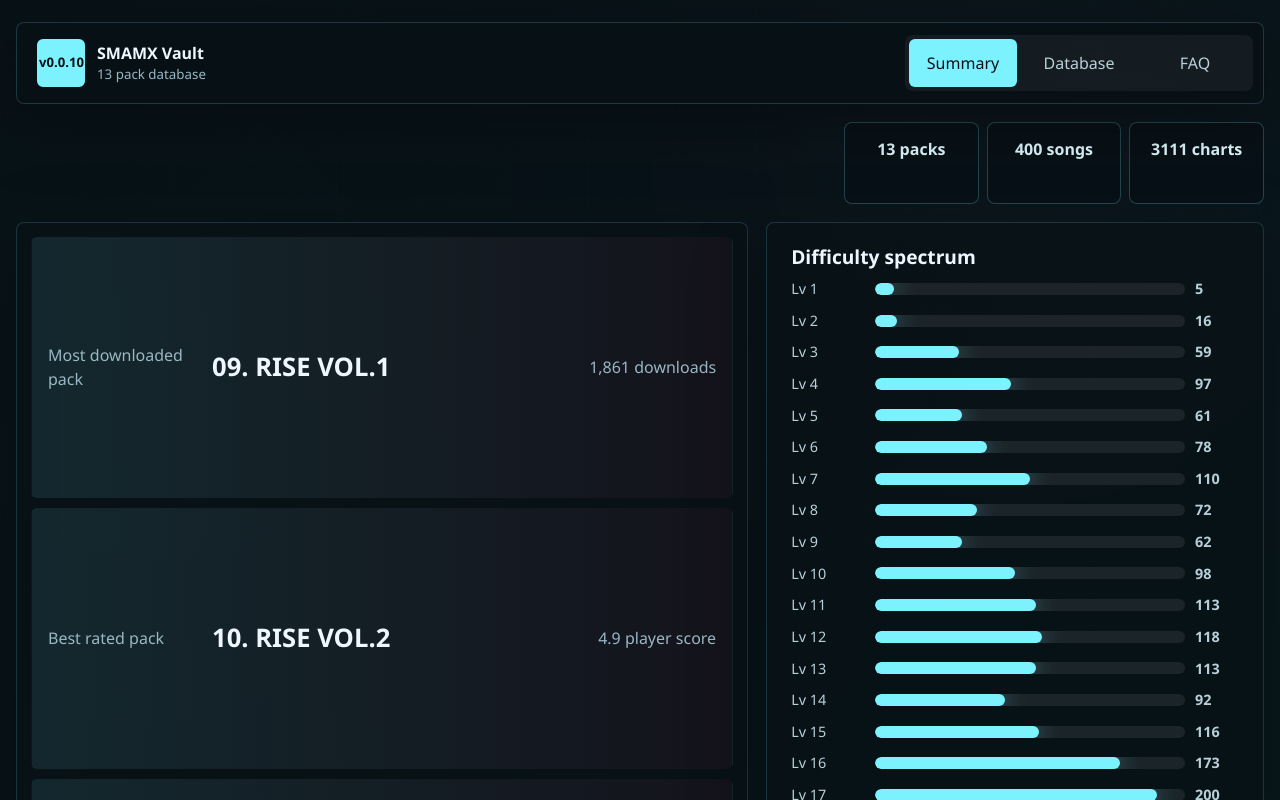
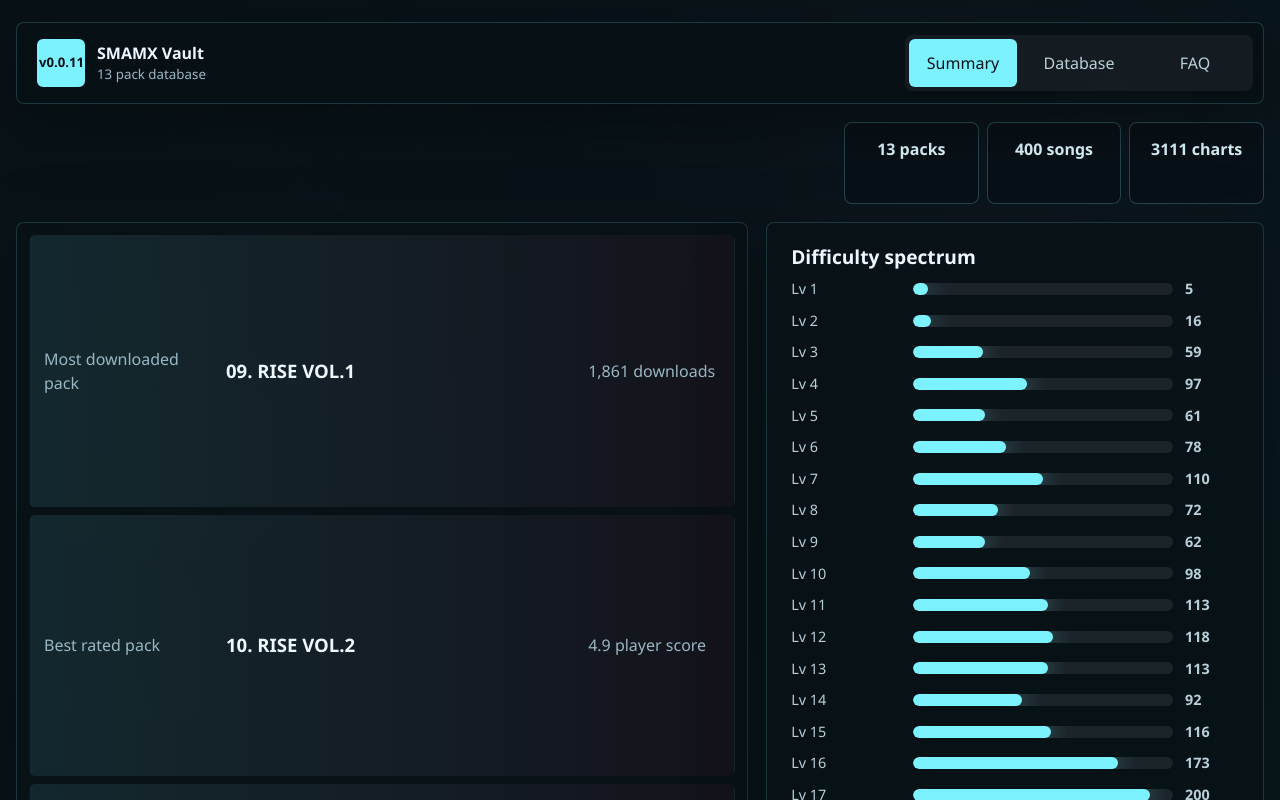
Before and after one commit to r3dthr33/sma-ziphub, a React (Vite) app: page / in a window 1280 px wide. Shown: the top 800 px of the page. Built offline with nearby package versions, Linux system fonts and the light colour scheme.

Commit message:
Compact summary cards and align spectra

```diff
--- a/src/App.tsx
+++ b/src/App.tsx
@@ -62,7 +62,7 @@ function App() {
       <header className="topbar">
         <button className="brand-lockup" onClick={() => setActiveSection("summary")} type="button">
           <span className="brand-mark">
-            <strong>v0.0.10</strong>
+            <strong>v0.0.11</strong>
           </span>
           <span>
             <strong>SMAMX Vault</strong>
--- a/src/styles.css
+++ b/src/styles.css
@@ -218,18 +218,18 @@ h2 {
 
 .metrics-ladder {
   display: grid;
-  gap: 10px;
-  padding: 14px;
+  gap: 8px;
+  padding: 12px;
 }
 
 .metric-row {
   display: grid;
-  grid-template-columns: 150px 1fr auto;
-  gap: 14px;
+  grid-template-columns: 170px minmax(0, 1fr) minmax(132px, auto);
+  gap: 12px;
   align-items: center;
   width: 100%;
-  min-height: 92px;
-  padding: 16px;
+  min-height: 62px;
+  padding: 12px 14px;
   border: 1px solid transparent;
   border-radius: 6px;
   background: linear-gradient(90deg, rgba(125, 242, 255, 0.1), rgba(255, 54, 125, 0.05));
@@ -260,8 +260,12 @@ h2 {
 }
 
 .metric-row strong {
-  font-size: clamp(1.1rem, 2vw, 1.8rem);
-  line-height: 1.05;
+  overflow: hidden;
+  color: #eef7ff;
+  font-size: clamp(1rem, 1.45vw, 1.35rem);
+  line-height: 1.08;
+  text-overflow: ellipsis;
+  white-space: nowrap;
 }
 
 .chart-stack {
@@ -288,15 +292,15 @@ h2 {
 
 .level-row {
   display: grid;
-  grid-template-columns: 74px 1fr 44px;
-  gap: 10px;
+  grid-template-columns: minmax(108px, 0.42fr) minmax(180px, 1fr) 54px;
+  gap: 12px;
   align-items: center;
   color: #b9d0d9;
   font-size: 0.9rem;
 }
 
 .style-row {
-  grid-template-columns: minmax(128px, 0.8fr) minmax(90px, 1fr) 44px;
+  grid-template-columns: minmax(108px, 0.42fr) minmax(180px, 1fr) 54px;
 }
 
 .level-row span {
@@ -307,6 +311,7 @@ h2 {
 
 .level-row div {
   height: 12px;
+  width: 100%;
   overflow: hidden;
   border-radius: 999px;
   background: rgba(255, 255, 255, 0.08);
@@ -934,6 +939,13 @@ details p {
 
   .metric-row {
     align-items: start;
+    min-height: 0;
+  }
+
+  .level-row,
+  .style-row {
+    grid-template-columns: minmax(86px, 0.5fr) minmax(92px, 1fr) 42px;
+    gap: 8px;
   }
 
   .detail-grid,
```
Also changed, not shown: 5 other files (tests, documents, lock files or other folders).
